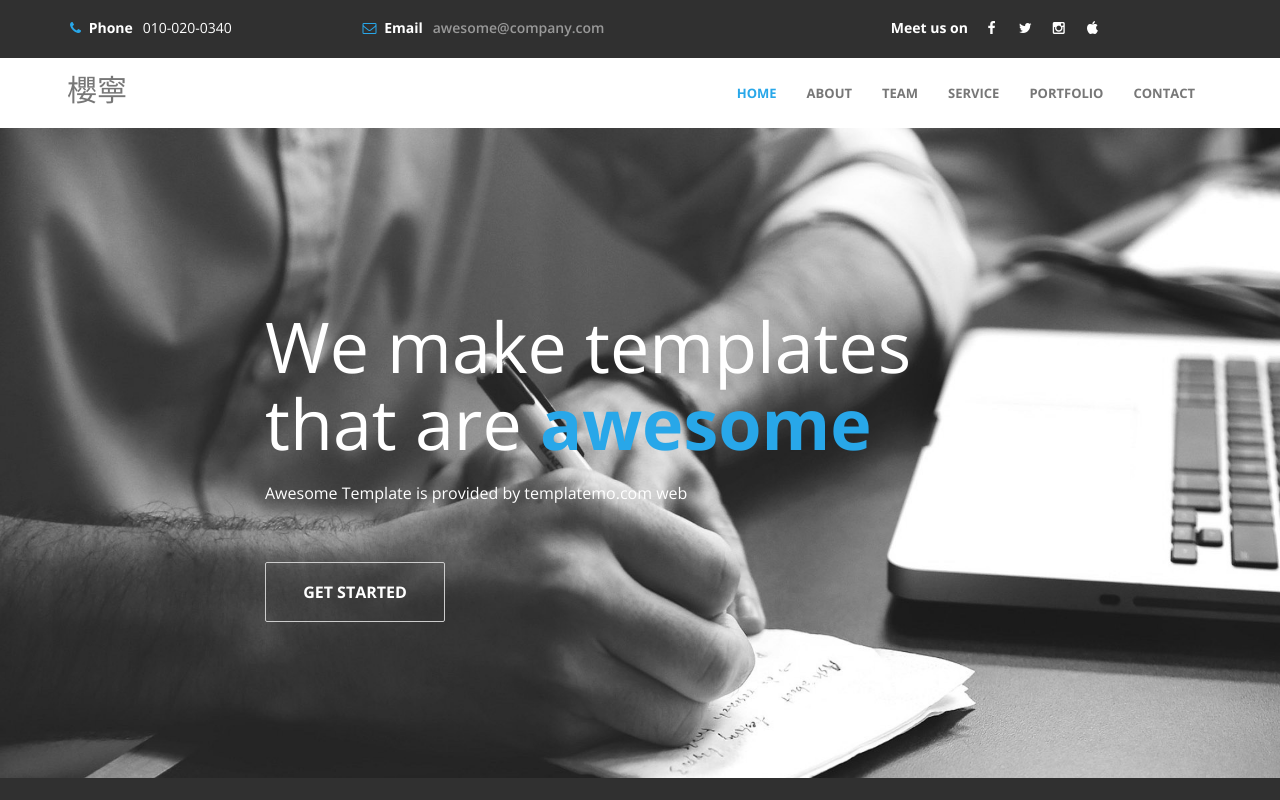
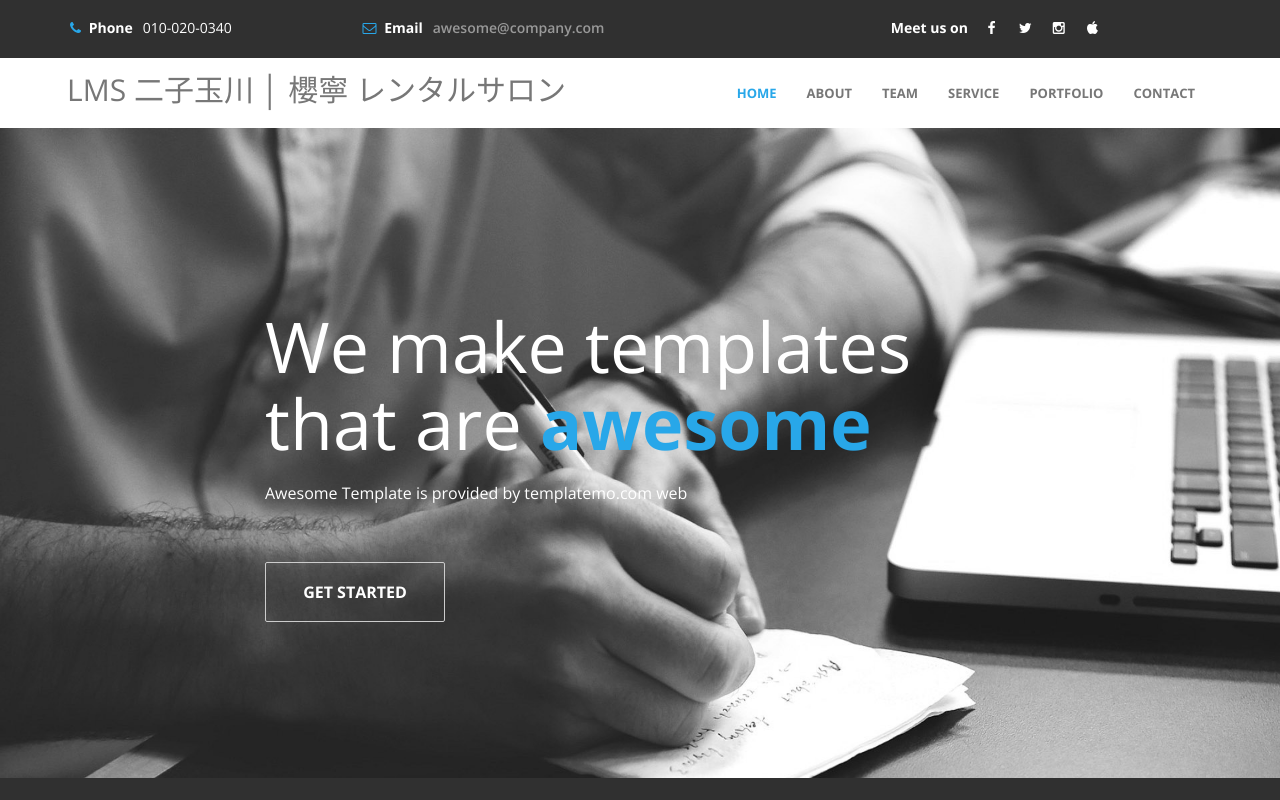
Before and after one commit to Kaz711/git, a plain HTML site: page rental_salon/index.html in a window 1280 px wide. Shown: the top 800 px of the page. Drawn offline with nearby package versions, Linux system fonts and the light colour scheme.

Commit message:
add new file

```diff
--- a/rental_salon/index.html
+++ b/rental_salon/index.html
@@ -71,7 +71,7 @@
 						<span class="icon icon-bar"></span>
 						<span class="icon icon-bar"></span>
 					</button>
-					<a href="#" class="navbar-brand">櫻寧</a>
+					<a href="#" class="navbar-brand">LMS 二子玉川 │ 櫻寧 レンタルサロン</a>
 				</div>
 				<div class="collapse navbar-collapse">
 					<ul class="nav navbar-nav navbar-right">
```
